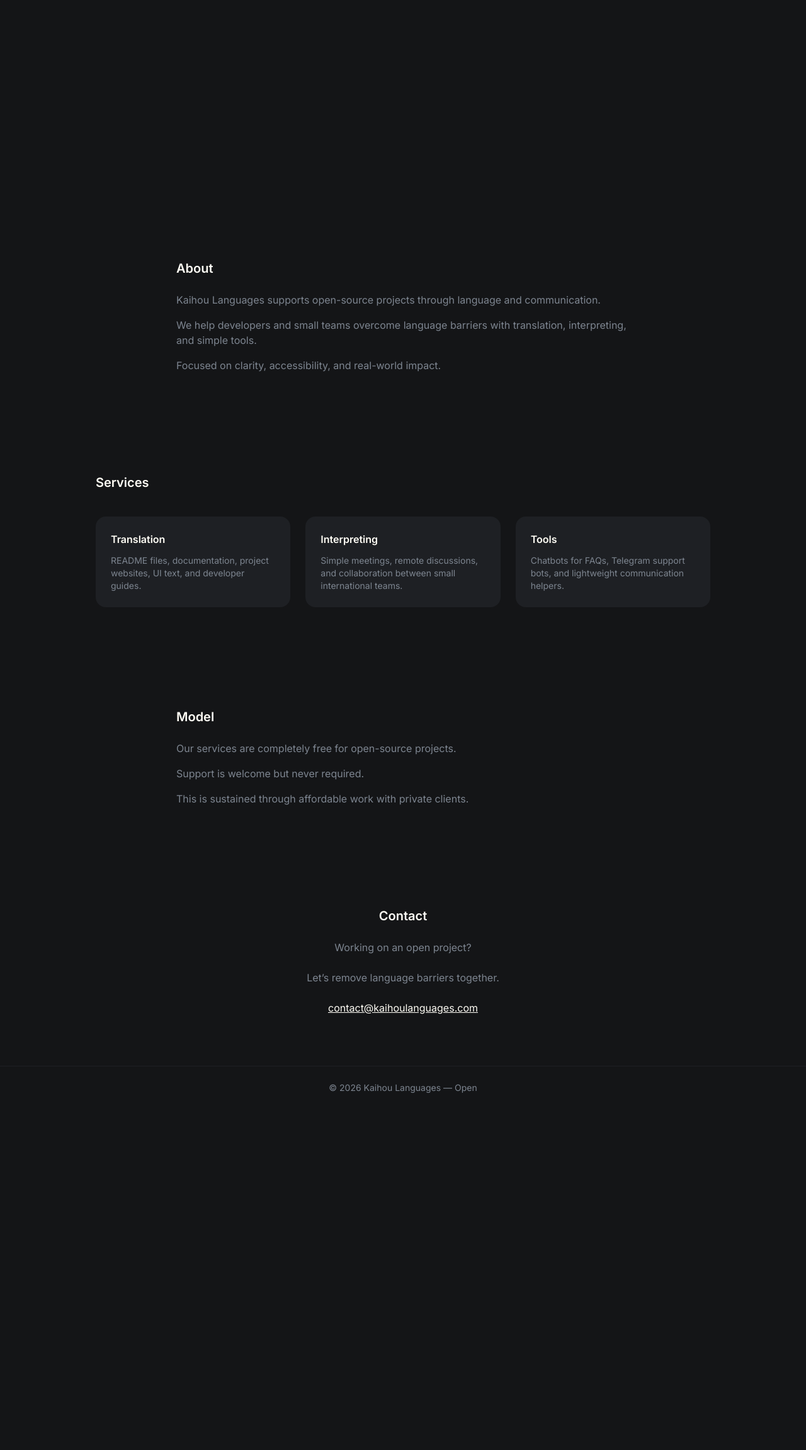
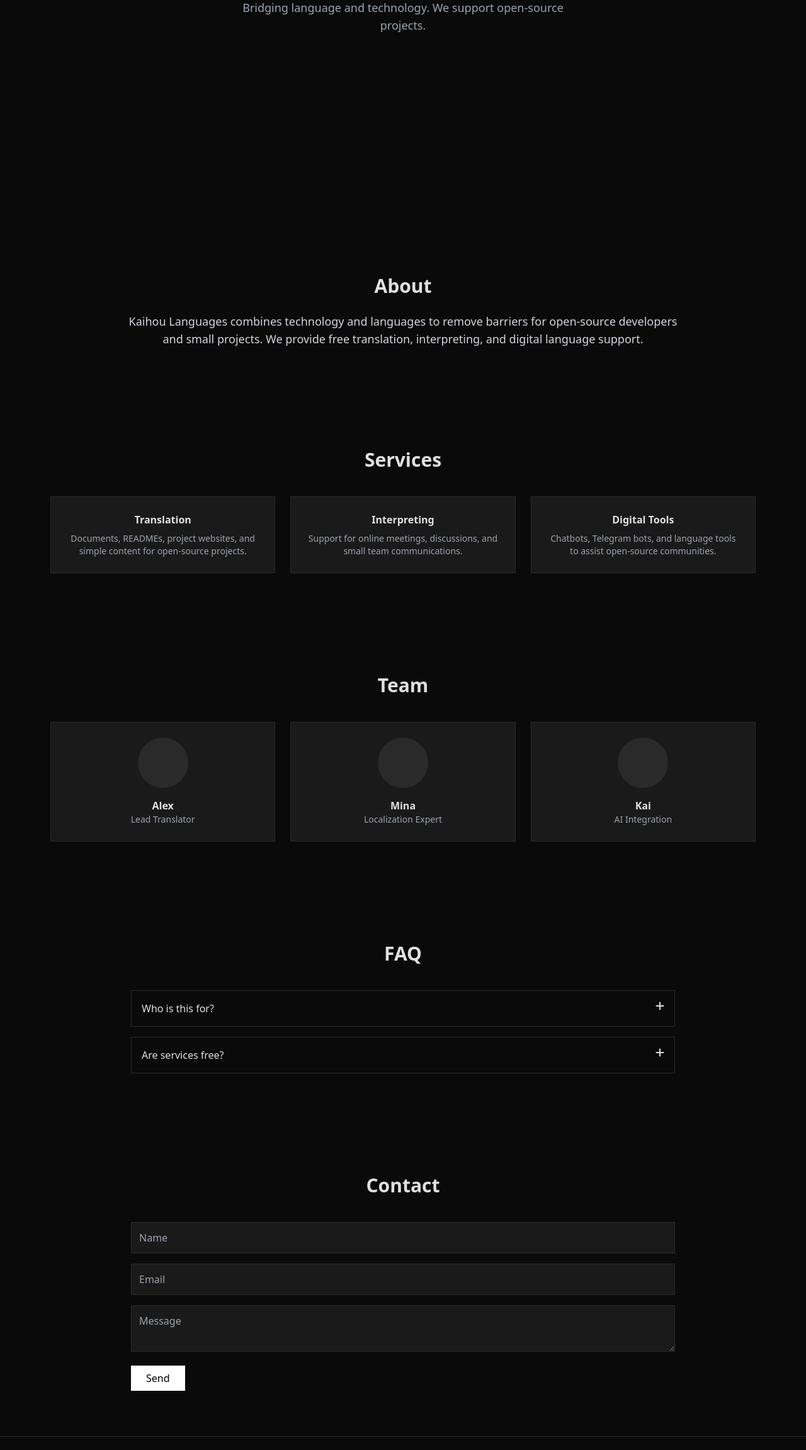
Before and after one commit to davv-sudo/kaihoulanguages, a website: page index.html in a window 1280 px wide. Shown: the part 468-2770 px from the top of the page at 63% size. Before the commit the page ends 2229 px from the top, so only its background shows below. Drawn offline with nearby package versions, Linux system fonts and the light colour scheme.

Commit message:
Refactor index.html for improved structure and styling
Updated the title and improved the structure of the HTML document. Enhanced accessibility and styling with Tailwind CSS.

```diff
--- a/index.html
+++ b/index.html
@@ -3,161 +3,164 @@
 <head>
   <meta charset="UTF-8">
   <meta name="viewport" content="width=device-width, initial-scale=1.0">
-  <title>Kaihou Languages – Open</title>
+  <title>Kaihou Languages — Open</title>
+  <script src="https://cdn.tailwindcss.com"></script>
+  <link rel="stylesheet" href="https://cdnjs.cloudflare.com/ajax/libs/font-awesome/6.5.0/css/all.min.css">
+  <script>
+    tailwind.config = {
+      theme: {
+        extend: {
+          colors: {
+            bg: "#0a0a0a",
+            card: "#1a1a1a",
+            border: "#2a2a2a",
+            text: "#e0e0e0"
+          }
+        }
+      }
+    }
+  </script>
+  <style>
+    html { scroll-behavior: smooth; }
+  </style>
+</head>
+<body class="bg-bg text-text font-sans">
 
-  <script src="https://cdn.tailwindcss.com"></script>
-  <link href="https://fonts.googleapis.com/css2?family=Inter:wght@300;400;600&display=swap" rel="stylesheet">
-
-  <!-- Vercel Web Analytics -->
-  <script>
-    window.va = window.va || function () { (window.vaq = window.vaq || []).push(arguments); };
-  </script>
-  <script defer src="/_vercel/insights/script.js"></script>
-
-  <style>
-    body { font-family: 'Inter', sans-serif; scroll-behavior: smooth; }
-
-    .fade-in {
-      opacity: 0;
-      transform: translateY(20px);
-      transition: all 0.8s ease;
-    }
-
-    .fade-in.visible {
-      opacity: 1;
-      transform: translateY(0);
-    }
-  </style>
-
-  <!-- Vercel Speed Insights -->
-  <script>
-    window.si = window.si || function () { (window.siq = window.siq || []).push(arguments); };
-  </script>
-  <script defer src="/_vercel/speed-insights/script.js"></script>
-</head>
-
-<body class="bg-[#141517] text-[#fffdf5]">
-
-<!-- NAV -->
-<header class="fixed top-0 w-full bg-[#141517]/80 backdrop-blur border-b border-[#1e2024] z-50">
-  <div class="max-w-5xl mx-auto px-4 py-4 flex justify-between items-center">
-
-    <a href="#hero" class="font-semibold">Kaihou</a>
-
-    <nav class="space-x-6 text-sm text-[#7d8590] hidden md:block">
+<!-- NAVIGATION -->
+<nav class="fixed top-0 w-full bg-bg border-b border-border z-50">
+  <div class="max-w-6xl mx-auto flex justify-between items-center p-4">
+    <span class="font-bold text-lg">Kaihou</span>
+    <div class="hidden md:flex space-x-6">
+      <a href="#hero" class="hover:text-white">Home</a>
       <a href="#about" class="hover:text-white">About</a>
       <a href="#services" class="hover:text-white">Services</a>
-      <a href="#model" class="hover:text-white">Model</a>
+      <a href="#team" class="hover:text-white">Team</a>
+      <a href="#faq" class="hover:text-white">FAQ</a>
       <a href="#contact" class="hover:text-white">Contact</a>
+    </div>
+    <div class="hidden md:flex items-center space-x-2 ml-4">
+      <a href="/index.html" class="text-sm hover:text-white">EN</a>
+      <span class="text-gray-600">|</span>
+      <a href="/fr/index.html" class="text-sm hover:text-white">FR</a>
+      <span class="text-gray-600">|</span>
+      <a href="/es/index.html" class="text-sm hover:text-white">ES</a>
+    </div>
+    <button id="menu-btn" class="md:hidden"><i class="fas fa-bars"></i></button>
+  </div>
+  <div id="mobile-menu" class="hidden flex-col p-4 border-t border-border md:hidden">
+    <a href="#hero">Home</a>
+    <a href="#about">About</a>
+    <a href="#services">Services</a>
+    <a href="#team">Team</a>
+    <a href="#faq">FAQ</a>
+    <a href="#contact">Contact</a>
+    <div class="flex space-x-4 mt-4 pt-4 border-t border-border">
+      <a href="/index.html">EN</a>
+      <a href="/fr/index.html">FR</a>
+      <a href="/es/index.html">ES</a>
+    </div>
+  </div>
 </nav>
 
-  </div>
-</header>
-
 <!-- HERO -->
-<section id="hero" class="min-h-screen flex items-center justify-center text-center px-6">
-  <div class="fade-in">
-    <h1 class="text-4xl md:text-5xl font-semibold mb-4">Kaihou Languages</h1>
-    <p class="text-[#7d8590] italic mb-6">Open</p>
-    <p class="max-w-xl mx-auto text-lg text-[#7d8590]">
-      Removing language barriers in open projects.
+<section id="hero" class="min-h-screen flex items-center justify-center text-center px-4 fade">
+  <div>
+    <h1 class="text-5xl md:text-7xl font-bold mb-4">Kaihou Languages</h1>
+    <p class="text-xl text-gray-400 mb-6">Open</p>
+    <p class="text-lg text-gray-400 max-w-xl mx-auto">
+      Bridging language and technology. We support open-source projects.
     </p>
   </div>
 </section>
 
 <!-- ABOUT -->
-<section id="about" class="max-w-3xl mx-auto px-6 py-20 fade-in">
-  <h2 class="text-xl font-semibold mb-6">About</h2>
-  <p class="text-[#7d8590] mb-4">
-    Kaihou Languages supports open-source projects through language and communication.
-  </p>
-  <p class="text-[#7d8590] mb-4">
-    We help developers and small teams overcome language barriers with translation, interpreting, and simple tools.
-  </p>
-  <p class="text-[#7d8590]">
-    Focused on clarity, accessibility, and real-world impact.
+<section id="about" class="py-20 max-w-4xl mx-auto text-center fade">
+  <h2 class="text-3xl font-bold mb-6">About</h2>
+  <p class="text-lg text-gray-300">
+    Kaihou Languages combines technology and languages to remove barriers for open-source developers and small projects.
+    We provide free translation, interpreting, and digital language support.
   </p>
 </section>
 
 <!-- SERVICES -->
-<section id="services" class="max-w-5xl mx-auto px-6 py-20 fade-in">
-  <h2 class="text-xl font-semibold mb-10">Services</h2>
-
-  <div class="grid md:grid-cols-3 gap-6">
-
-    <div class="bg-[#1e2024] p-6 rounded-2xl">
-      <h3 class="font-semibold mb-3">Translation</h3>
-      <p class="text-[#7d8590] text-sm">
-        README files, documentation, project websites, UI text, and developer guides.
-      </p>
+<section id="services" class="py-20 max-w-6xl mx-auto px-4 fade">
+  <h2 class="text-3xl font-bold mb-10 text-center">Services</h2>
+  <div class="grid md:grid-cols-3 gap-6 text-center">
+    <div class="bg-card p-6 border border-border">
+      <h3 class="font-semibold mb-2">Translation</h3>
+      <p class="text-gray-400 text-sm">Documents, READMEs, project websites, and simple content for open-source projects.</p>
     </div>
-
-    <div class="bg-[#1e2024] p-6 rounded-2xl">
-      <h3 class="font-semibold mb-3">Interpreting</h3>
-      <p class="text-[#7d8590] text-sm">
-        Simple meetings, remote discussions, and collaboration between small international teams.
-      </p>
+    <div class="bg-card p-6 border border-border">
+      <h3 class="font-semibold mb-2">Interpreting</h3>
+      <p class="text-gray-400 text-sm">Support for online meetings, discussions, and small team communications.</p>
     </div>
-
-    <div class="bg-[#1e2024] p-6 rounded-2xl">
-      <h3 class="font-semibold mb-3">Tools</h3>
-      <p class="text-[#7d8590] text-sm">
-        Chatbots for FAQs, Telegram support bots, and lightweight communication helpers.
-      </p>
+    <div class="bg-card p-6 border border-border">
+      <h3 class="font-semibold mb-2">Digital Tools</h3>
+      <p class="text-gray-400 text-sm">Chatbots, Telegram bots, and language tools to assist open-source communities.</p>
     </div>
-
   </div>
 </section>
 
-<!-- MODEL -->
-<section id="model" class="max-w-3xl mx-auto px-6 py-20 fade-in">
-  <h2 class="text-xl font-semibold mb-6">Model</h2>
-  <p class="text-[#7d8590] mb-4">
-    Our services are completely free for open-source projects.
-  </p>
-  <p class="text-[#7d8590] mb-4">
-    Support is welcome but never required.
-  </p>
-  <p class="text-[#7d8590]">
-    This is sustained through affordable work with private clients.
-  </p>
+<!-- TEAM -->
+<section id="team" class="py-20 max-w-6xl mx-auto px-4 fade">
+  <h2 class="text-3xl font-bold mb-10 text-center">Team</h2>
+  <div id="team-grid" class="grid md:grid-cols-3 gap-6 text-center">
+    <div class="bg-card p-6 border border-border">
+      <div class="w-20 h-20 mx-auto mb-4 rounded-full bg-border"></div>
+      <h3 class="font-semibold">Alex</h3>
+      <p class="text-gray-400 text-sm">Lead Translator</p>
+    </div>
+    <div class="bg-card p-6 border border-border">
+      <div class="w-20 h-20 mx-auto mb-4 rounded-full bg-border"></div>
+      <h3 class="font-semibold">Mina</h3>
+      <p class="text-gray-400 text-sm">Localization Expert</p>
+    </div>
+    <div class="bg-card p-6 border border-border">
+      <div class="w-20 h-20 mx-auto mb-4 rounded-full bg-border"></div>
+      <h3 class="font-semibold">Kai</h3>
+      <p class="text-gray-400 text-sm">AI Integration</p>
+    </div>
+  </div>
+</section>
+
+<!-- FAQ -->
+<section id="faq" class="py-20 max-w-4xl mx-auto px-4 fade">
+  <h2 class="text-3xl font-bold mb-10 text-center">FAQ</h2>
+  <div id="faq-list" class="space-y-4">
+    <div class="border border-border p-4 cursor-pointer faq">
+      <div class="flex justify-between"><span>Who is this for?</span><i class="fas fa-plus"></i></div>
+      <p class="hidden mt-2 text-gray-400">Open-source projects, small teams, and individuals needing translation support.</p>
+    </div>
+    <div class="border border-border p-4 cursor-pointer faq">
+      <div class="flex justify-between"><span>Are services free?</span><i class="fas fa-plus"></i></div>
+      <p class="hidden mt-2 text-gray-400">Completely free for open-source projects. Donations appreciated but optional. Private companies pay low-cost support if requested.</p>
+    </div>
+  </div>
 </section>
 
 <!-- CONTACT -->
-<section id="contact" class="max-w-3xl mx-auto px-6 py-20 text-center fade-in">
-  <h2 class="text-xl font-semibold mb-6">Contact</h2>
-  <p class="text-[#7d8590] mb-6">
-    Working on an open project?
-  </p>
-  <p class="text-[#7d8590] mb-6">
-    Let’s remove language barriers together.
-  </p>
-  <a href="mailto:contact@kaihoulanguages.com" class="underline">
-    contact@kaihoulanguages.com
-  </a>
+<section id="contact" class="py-20 max-w-4xl mx-auto px-4 fade">
+  <h2 class="text-3xl font-bold mb-10 text-center">Contact</h2>
+  <form id="contactForm" class="space-y-4">
+    <input type="text" id="name" placeholder="Name" class="w-full p-3 bg-card border border-border" required>
+    <input type="email" id="email" placeholder="Email" class="w-full p-3 bg-card border border-border" required>
+    <textarea id="message" placeholder="Message" class="w-full p-3 bg-card border border-border" required></textarea>
+    <button type="submit" class="bg-white text-black px-6 py-2">Send</button>
+  </form>
+  <p id="formMsg" class="mt-4 text-sm text-gray-400"></p>
 </section>
 
+<!-- BACK TO TOP -->
+<button id="topBtn" class="fixed bottom-6 right-6 hidden bg-white text-black p-3">↑</button>
+
 <!-- FOOTER -->
-<footer class="text-center py-6 text-sm text-[#7d8590] border-t border-[#1e2024]">
-  © 2026 Kaihou Languages — Open
+<footer class="border-t border-border py-6 text-center text-sm text-gray-500">
+  © 2026 Kaihou Languages
+  <a href="#"><i class="fab fa-twitter mx-1"></i></a>
+  <a href="#"><i class="fab fa-linkedin mx-1"></i></a>
 </footer>
 
-<!-- ANIMATIONS -->
-<script>
-  const elements = document.querySelectorAll('.fade-in');
-
-  const observer = new IntersectionObserver(entries => {
-    entries.forEach(entry => {
-      if (entry.isIntersecting) {
-        entry.target.classList.add('visible');
-      }
-    });
-  });
-
-  elements.forEach(el => observer.observe(el));
-</script>
-
-<!-- TAWK CHAT -->
+<!-- TAWK LIVE CHAT -->
 <script type="text/javascript">
   var Tawk_API=Tawk_API||{}, Tawk_LoadStart=new Date();
   (function(){
@@ -170,5 +173,41 @@ var Tawk_API=Tawk_API||{}, Tawk_LoadStart=new Date();
   })();
 </script>
 
+<!-- SCRIPT -->
+<script>
+document.getElementById("menu-btn").onclick = () => {
+  document.getElementById("mobile-menu").classList.toggle("hidden");
+};
+
+document.getElementById("contactForm").onsubmit = e => {
+  e.preventDefault();
+  document.getElementById("formMsg").textContent = "Message sent.";
+};
+
+const topBtn = document.getElementById("topBtn");
+window.onscroll = () => { topBtn.style.display = window.scrollY > 300 ? "block" : "none"; };
+topBtn.onclick = () => window.scrollTo({ top: 0, behavior: "smooth" });
+
+const observer = new IntersectionObserver(entries => {
+  entries.forEach(entry => {
+    if (entry.isIntersecting) entry.target.classList.add("opacity-100", "translate-y-0");
+  });
+});
+document.querySelectorAll(".fade").forEach(el => {
+  el.classList.add("opacity-0", "translate-y-6", "transition", "duration-700");
+  observer.observe(el);
+});
+
+document.querySelectorAll(".faq").forEach(item => {
+  item.onclick = () => {
+    const p = item.querySelector("p");
+    const icon = item.querySelector("i");
+    p.classList.toggle("hidden");
+    icon.classList.toggle("fa-plus");
+    icon.classList.toggle("fa-minus");
+  };
+});
+</script>
+
 </body>
 </html>
```
Lines whose indentation alone changed are shown as unchanged.
